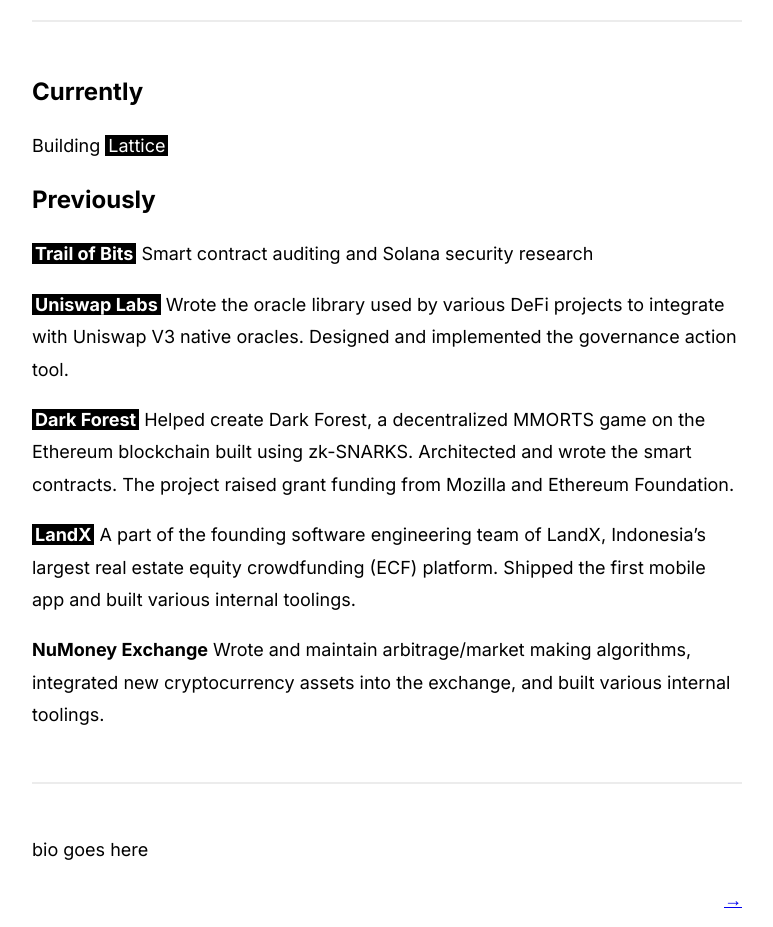
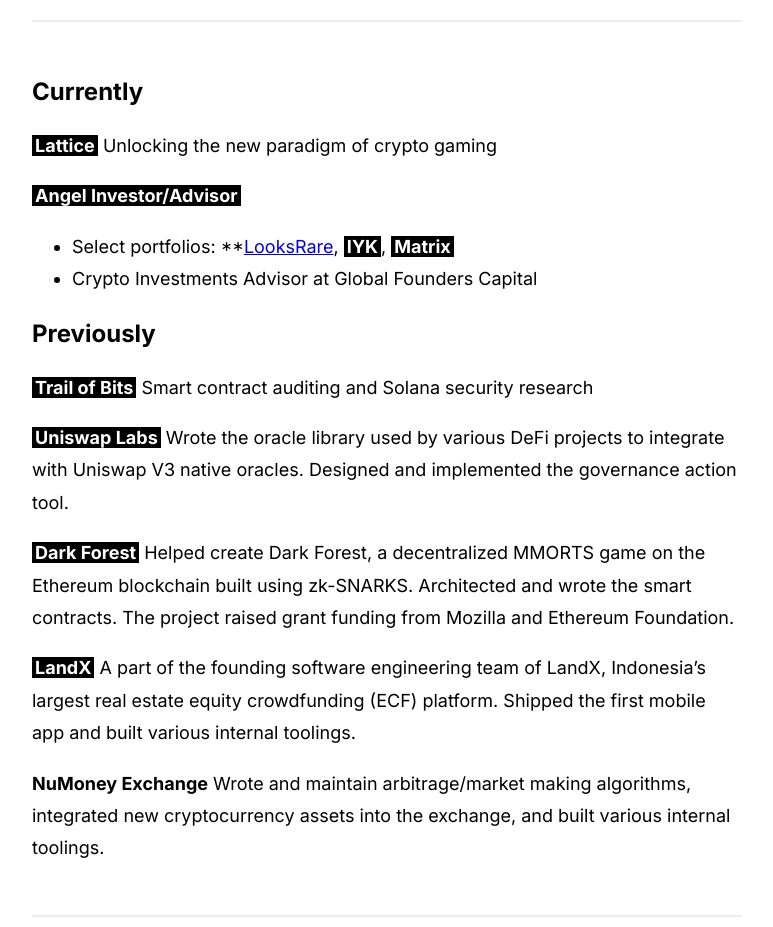
Before and after one commit to smsunarto/smsunarto.com, a Gatsby site: page /home/ in a window 1280 px wide. Shown: the part 860-1787 px from the top of the page, without its empty margins (253-1026 px from the left). Built offline with nearby package versions, Linux system fonts and the light colour scheme; Gatsby itself is replaced by a stand-in of ours; some packages are replaced by stand-ins of ours.

Commit message:
Update index.md

```diff
--- a/content/pages/home/index.md
+++ b/content/pages/home/index.md
@@ -21,7 +21,13 @@
 
 # Currently
 
-Building [Lattice](https://twitter.com/latticexyz)
+**[Lattice](https://twitter.com/latticexyz)**
+Unlocking the new paradigm of crypto gaming
+<br/>
+
+**[Angel Investor/Advisor](https://twitter.com/smsunarto)**
+- Select portfolios: **[LooksRare](https://looksrare.org/), **[IYK](https://twitter.com/__iyk)**, **[Matrix](https://twitter.com/YouAreMatrix)**
+- Crypto Investments Advisor at Global Founders Capital
 <br/>
 
 # Previously
```
